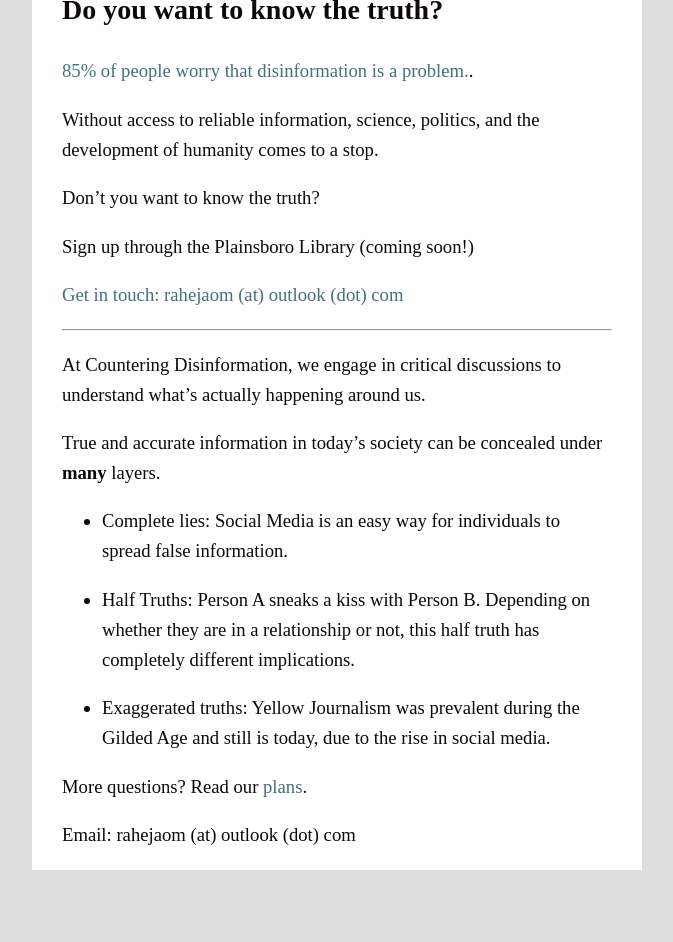
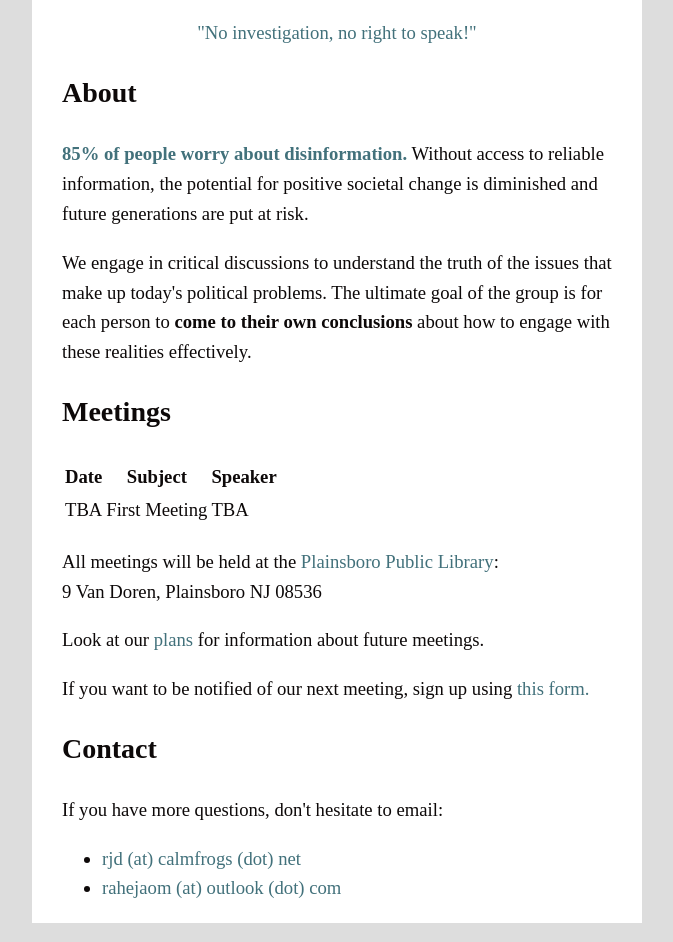
Before and after one commit to against-misinfo/against-misinfo.github.io, a plain HTML site: page index.html in a window 1280 px wide. Shown: the part 207-1149 px from the top of the page, without its empty margins (303-976 px from the left). Before the commit the page ends 1102 px from the top, so only its background shows below. Drawn offline with Linux system fonts and the light colour scheme; a web font is replaced by a local one.

Commit message:
Destroy index.html
sorry om

```diff
--- a/index.html
+++ b/index.html
@@ -1,29 +1,49 @@
-<!DOCTYPE html>
-<html>
+<!doctype html>
+
+<html lang="en">
 	<head>
-<meta charset="utf-8" />
-<meta name="viewport" content="width=device-width,initial-scale=1" />
-<link rel="stylesheet" href="style.css" />
+		<meta charset="utf-8">
+		<meta name="viewport" content="width=device-width,initial-scale=1">
+		<link rel="stylesheet" type="text/css" href="style.css">
 		<title>Countering Misinformation Reading Group</title>
-<meta name="description" content="Do you want to know the truth?.">
 	</head>
 	<body>
-<h1 id="poverty-is-real.-so-are-many-other-problems.">Poverty is real. So are many other problems.</h1>
-<h2 id="do-you-want-to-know-the-truth">Do you want to know the truth?</h2>
-<p><a href="https://www.theguardian.com/technology/2023/nov/07/85-of-people-worry-about-online-disinformation-global-survey-finds">85% of people worry that disinformation is a problem.</a>.</p>
-<p>Without access to reliable information, science, politics, and the development of humanity comes to a stop.</p>
-<p>Don&#8217;t you want to know the truth?</p>
-<p>Sign up through the Plainsboro Library (coming soon!)</p>
-<p><a href="mailto:rahejaom@outlook.com">Get in touch: rahejaom (at) outlook (dot) com</a></p>
-<hr/>
-<p>At Countering Disinformation, we engage in critical discussions to understand what&#8217;s actually happening around us.</p>
-<p>True and accurate information in today&#8217;s society can be concealed under <strong>many</strong> layers.</p>
+		<header>
+			<div align="center">
+				<img src="posters.jpg">
+				<h1>Countering Misinformation Reading Group</h1>
+				<p><a href="https://www.marxists.org/reference/archive/mao/selected-works/volume-6/mswv6_11.htm">"No investigation, no right to speak!"</a></p>
+			</div>
+		</header>
+		<article>
+			<h2 id="about">About</h2>
+			<p><b><a href="https://www.theguardian.com/technology/2023/nov/07/85-of-people-worry-about-online-disinformation-global-survey-finds">85% of people worry about disinformation.</a></b> Without access to reliable information, the potential for positive societal change is diminished and future generations are put at risk.</b>
+			<p>We engage in critical discussions to understand the truth of the issues that make up today's political problems. The ultimate goal of the group is for each person to <b>come to their own conclusions</b> about how to engage with these realities effectively.</p>
+
+			<h2 id="meetings">Meetings</h2>
+
+			<table>
+				<th>Date</th>
+				<th>Subject</th>
+				<th>Speaker</th>
+				<tr>
+					<td>TBA</td>
+					<td>First Meeting</td>
+					<td>TBA</td>
+				</tr>
+			</table>
+
+			<p>All meetings will be held at	the <a href="https://plainsborolibrary.org/">Plainsboro Public Library</a>:<br>9 Van Doren, Plainsboro NJ 08536</p>
+
+			<p>Look at our <a href="https://docs.google.com/document/d/1Bw6dwxU7Ml4RaM5P35Ijeii7Y0zObA7E2sUukCMom7Y/edit?usp=sharing">plans</a> for information about future meetings.</p>
+			<p>If you want to be notified of our next meeting, sign up using <a href="#">this form.</a></p>
+
+			<h2 id="contact">Contact</h2>
+			<p>If you have more questions, don't hesitate to email:</p>
 			<ul>
-<li><p>Complete lies: Social Media is an easy way for individuals to spread false information.</p></li>
-<li><p>Half Truths: Person A sneaks a kiss with Person B. Depending on whether they are in a relationship or not, this half truth has completely different implications.</p></li>
-<li><p>Exaggerated truths: Yellow Journalism was prevalent during the Gilded Age and still is today, due to the rise in social media.</p></li>
+				<li><a href="mailto:rjd@calmfrogs.net">rjd (at) calmfrogs (dot) net</a></li>
+				<li><a href="mailto:rahejaom@outlook.com">rahejaom (at) outlook (dot) com</a></li>
 			</ul>
-<p>More questions? Read our <a href="https://docs.google.com/document/d/1Bw6dwxU7Ml4RaM5P35Ijeii7Y0zObA7E2sUukCMom7Y/edit?usp=sharing">plans</a>.</p>
-<p>Email: rahejaom (at) outlook (dot) com</p>
+		</article>
 	</body>
 </html>
```
Lines whose indentation alone changed are shown as unchanged.
